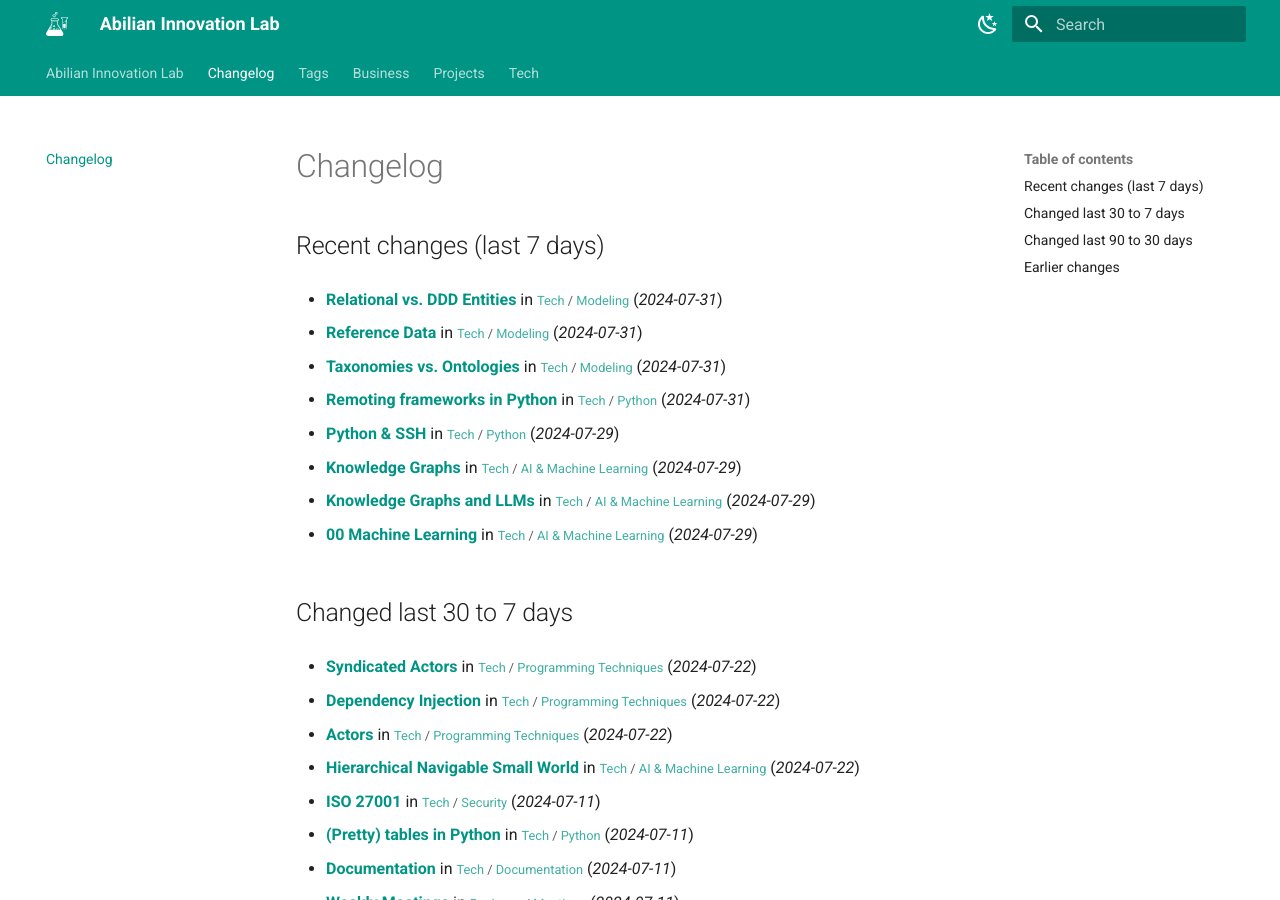
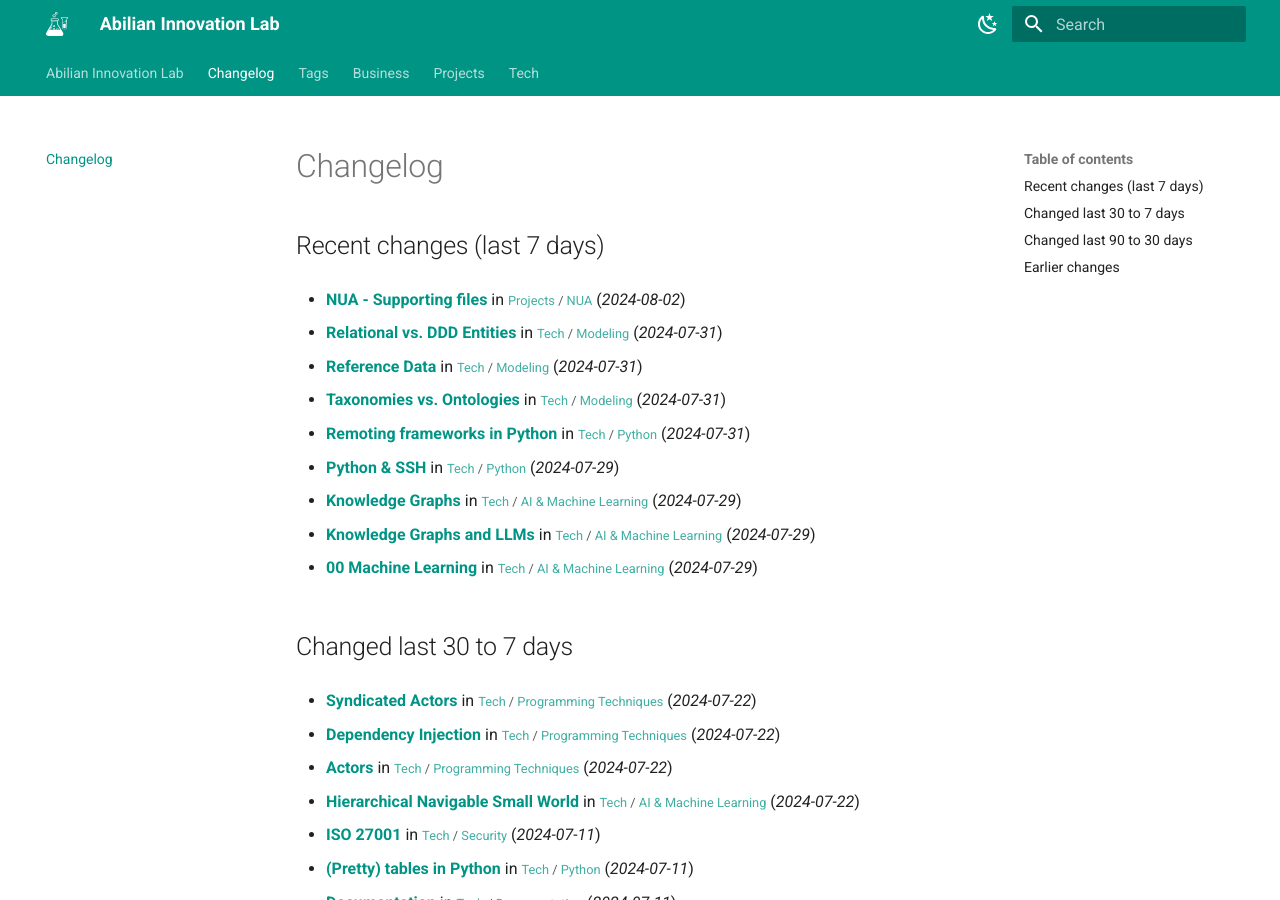
Before and after one commit to abilian/lab.abilian.com, an MkDocs documentation site: the page built from docs/changelog.md, in a window 1280 px wide and 900 px high. Built offline with MkDocs 1.6.1 and Material for MkDocs 9.7.7, drawn with Linux system fonts in a browser that asks for light colours; comment, search, counter and statistics services are not loaded.

Commit message:
Update content

```diff
--- a/docs/changelog.md
+++ b/docs/changelog.md
@@ -1,6 +1,8 @@
 # Changelog
 
 ## Recent changes (last 7 days)
+
+- **[NUA - Supporting files](/Projects/NUA/NUA - Supporting files/)** in <small>[Projects](/Projects/00 Projects/) / [NUA](/Projects/NUA/00 NUA/)</small> (*2024-08-02*)
 
 - **[Relational vs. DDD Entities](/Tech/Modeling/Relational vs. DDD Entities/)** in <small>[Tech](/Tech/00 Technology/) / [Modeling](/Tech/Modeling/C4 Model/)</small> (*2024-07-31*)
 
```
